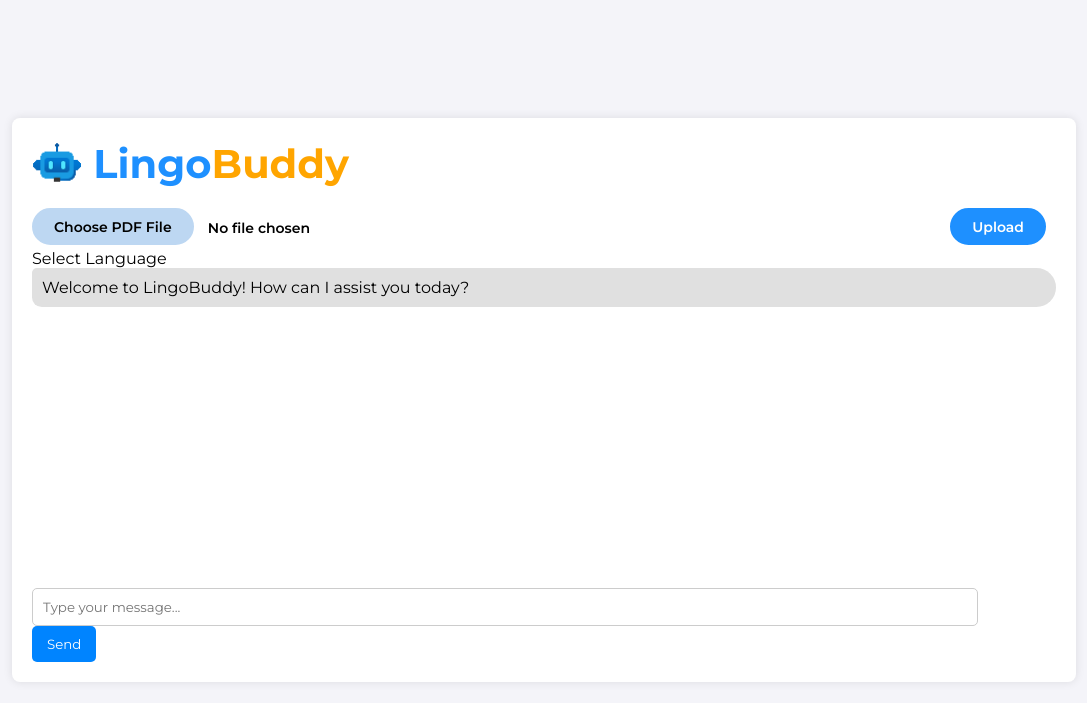
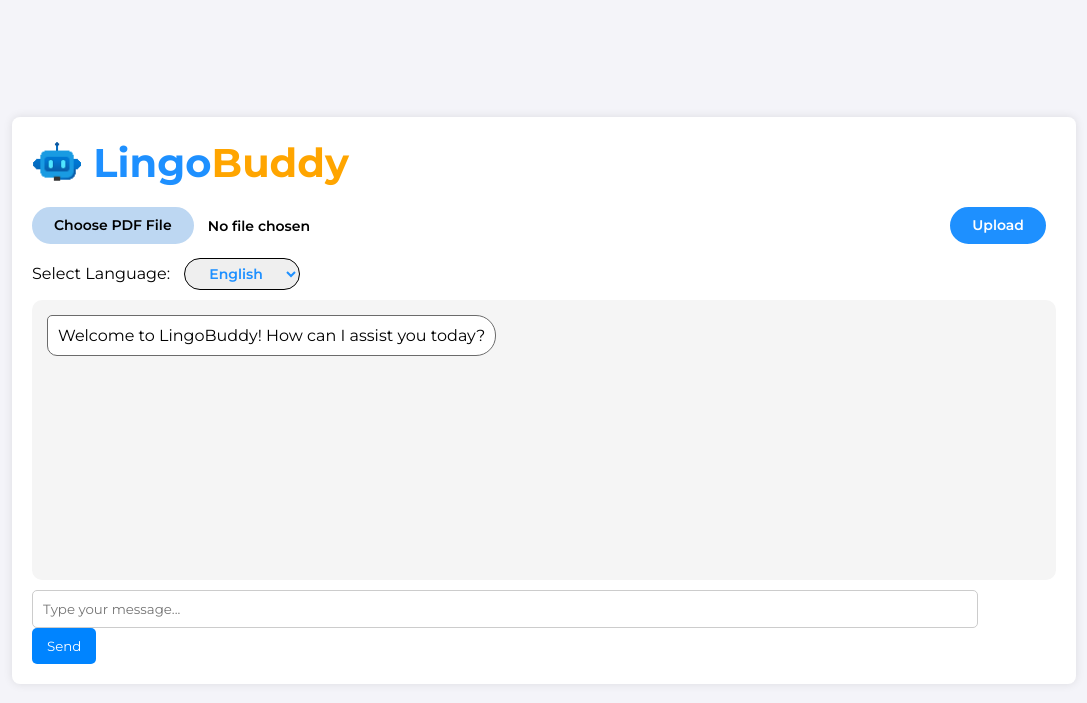
Before and after one commit to Kavisha4/Hack4Change, a Flask app: page / in a window 1280 px wide. Shown: the top 703 px of the page, without its empty margins (96-1183 px from the left). Run offline with Flask 2, Linux system fonts and the light colour scheme.

Commit message:
[F] add the design for select language.

```diff
--- a/LingoBuddy/app/static/css/style.css
+++ b/LingoBuddy/app/static/css/style.css
@@ -55,12 +55,6 @@ body {
   color: orange;
 }
 
-.chat-box {
-  height: 300px;
-  overflow-y: auto;
-  margin-bottom: 20px;
-}
-
 .chat-options {
   margin-top: 10px;
 }
@@ -114,6 +108,35 @@ body {
   font-size: 14px;
 }
 
+.chat-select-language {
+  margin-top: 10px;
+}
+
+.chat-select-language p {
+  display: inline;
+}
+
+.chat-select-language select {
+  display: inline;
+  margin-left: 10px;
+  padding: 5px 20px 5px 20px;
+  border: 1px solid black;
+  border-radius: 30px;
+  font-weight: 600;
+  font-size: 14px;
+  color: dodgerblue;
+}
+
+.chat-box {
+  height: 250px;
+  background-color: #f5f5f5;
+  padding: 15px;
+  border-radius: 10px;
+  overflow-y: auto;
+  margin-top: 10px;
+  margin-bottom: 10px;
+}
+
 .message {
   padding: 10px;
   border-radius: 5px 20px 20px 10px;
@@ -121,7 +144,9 @@ body {
 }
 
 .bot {
-  background-color: #e0e0e0;
+  display: inline-block;
+  background-color: #ffffff;
+  border: 1px solid rgb(107, 107, 107);
   text-align: left;
 }
 
--- a/LingoBuddy/app/templates/index.html
+++ b/LingoBuddy/app/templates/index.html
@@ -30,7 +30,14 @@
           <button id="upload-btn">Upload</button>
           <div id="upload-status"></div>
         </div>
-        <div class="chat-select-language">Select Language</div>
+        <div class="chat-select-language">
+          <p>Select Language:</p>
+          <select>
+            <option>English</option>
+            <option>Tamil</option>
+            <option>Telugu</option>
+          </select>
+        </div>
       </div>
       <div class="chat-box" id="chat-box">
         <div class="message bot">
```
